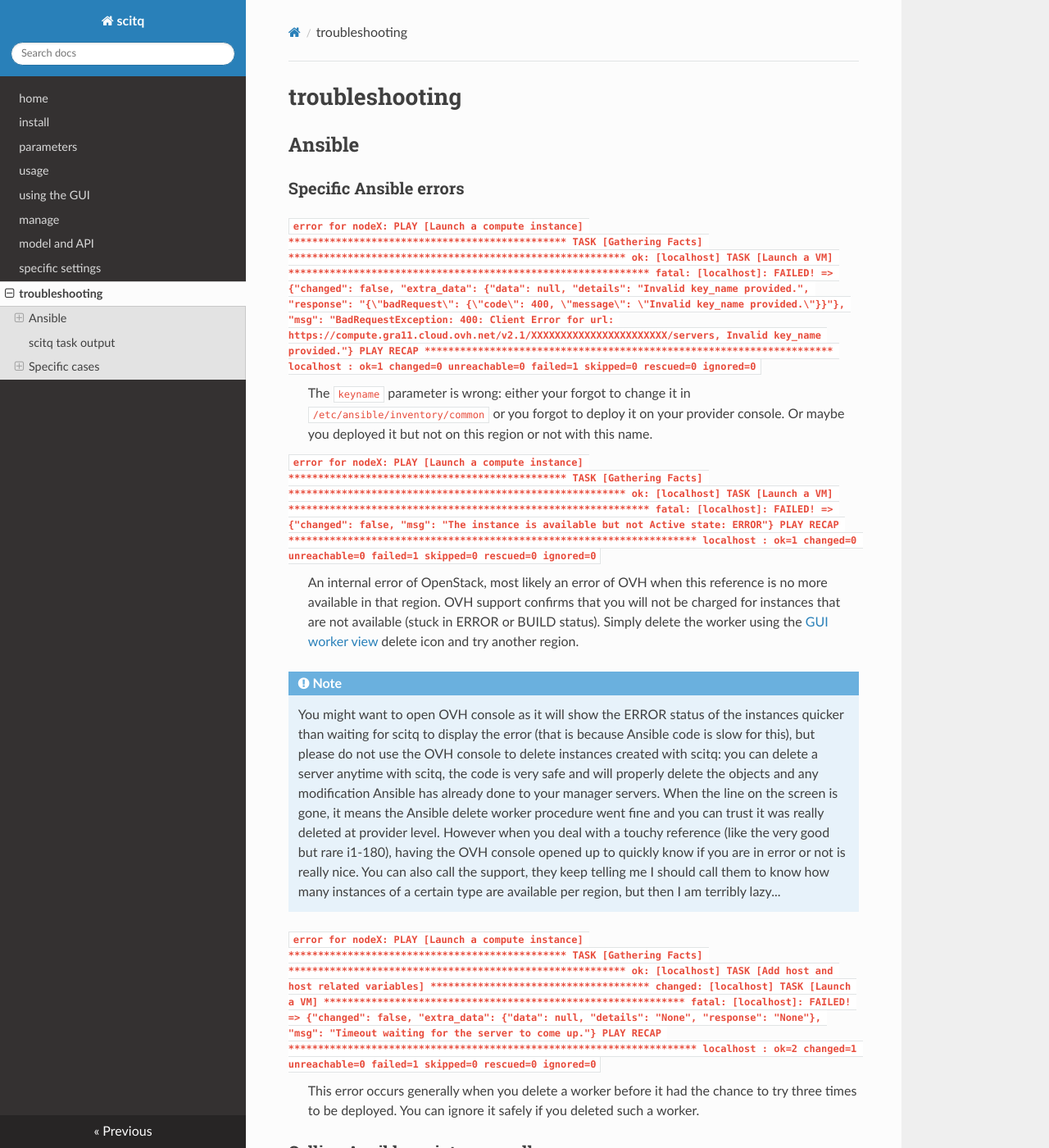
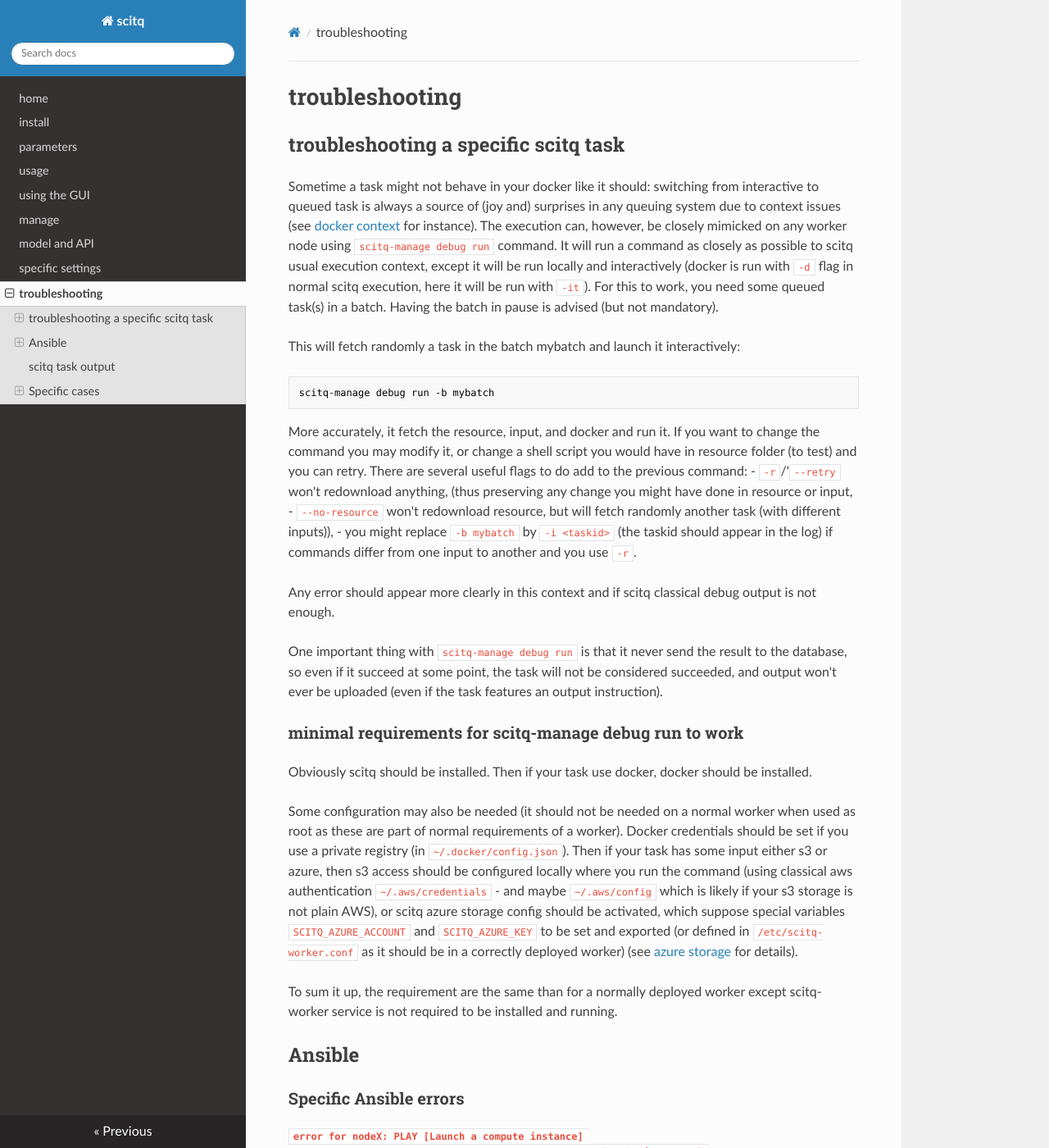
Before and after one commit to gmtsciencedev/scitq, an MkDocs documentation site: the page built from docs/troubleshoot.md, in a window 1280 px wide and 1400 px high. Shown: the whole window at 82% size. Built offline with MkDocs 1.6.1, drawn with Linux system fonts in a browser that asks for light colours; nearby versions of some CDN libraries.

Commit message:
add azure storage in scitq-manage debug run and update doc

````diff
--- a/docs/troubleshoot.md
+++ b/docs/troubleshoot.md
@@ -1,4 +1,31 @@
 # troubleshooting
+
+## troubleshooting a specific scitq task
+
+Sometime a task might not behave in your docker like it should: switching from interactive to queued task is always a source of (joy and) surprises in any queuing system due to context issues (see [docker context](usage.md#docker--d) for instance). The execution can, however, be closely mimicked on any worker node using `scitq-manage debug run` command. It will run a command as closely as possible to scitq usual execution context, except it will be run locally and interactively (docker is run with `-d` flag in normal scitq execution, here it will be run with `-it`). For this to work, you need some queued task(s) in a batch. Having the batch in pause is advised (but not mandatory).
+
+This will fetch randomly a task in the batch mybatch and launch it interactively:
+
+```bash
+scitq-manage debug run -b mybatch
+```
+More accurately, it fetch the resource, input, and docker and run it. If you want to change the command you may modify it, or change a shell script you would have in resource folder (to test) and you can retry. There are several useful flags to do add to the previous command:
+- `-r`/'`--retry` won't redownload anything, (thus preserving any change you might have done in resource or input,
+- `--no-resource` won't redownload resource, but will fetch randomly another task (with different inputs)),
+- you might replace `-b mybatch` by `-i <taskid>` (the taskid should appear in the log) if commands differ from one input to another and you use `-r`.
+
+Any error should appear more clearly in this context and if scitq classical debug output is not enough.
+
+One important thing with `scitq-manage debug run` is that it never send the result to the database, so even if it succeed at some point, the task will not be considered succeeded, and output won't ever be uploaded (even if the task features an output instruction).
+
+### minimal requirements for scitq-manage debug run to work
+
+Obviously scitq should be installed. Then if your task use docker, docker should be installed.
+
+Some configuration may also be needed (it should not be needed on a normal worker when used as root as these are part of normal requirements of a worker).
+Docker credentials should be set if you use a private registry (in `~/.docker/config.json`). Then if your task has some input either s3 or azure, then s3 access should be configured locally where you run the command (using classical aws authentication `~/.aws/credentials` - and maybe `~/.aws/config` which is likely if your s3 storage is not plain AWS), or scitq azure storage config should be activated, which suppose special variables `SCITQ_AZURE_ACCOUNT` and `SCITQ_AZURE_KEY` to be set and exported (or defined in `/etc/scitq-worker.conf` as it should be in a correctly deployed worker) (see [azure storage](specific.md#azure-storage) for details).
+
+To sum it up, the requirement are the same than for a normally deployed worker except scitq-worker service is not required to be installed and running.
 
 ## Ansible
 
````
Also changed, not shown: 2 other files.
